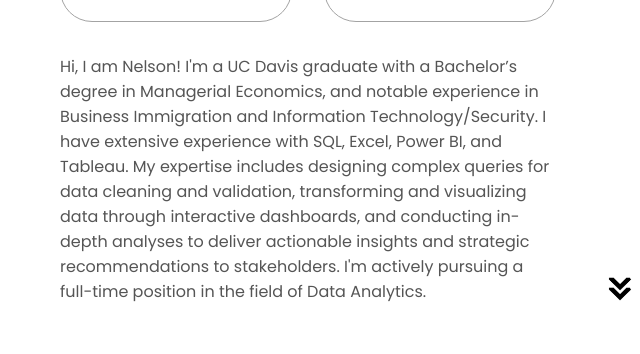
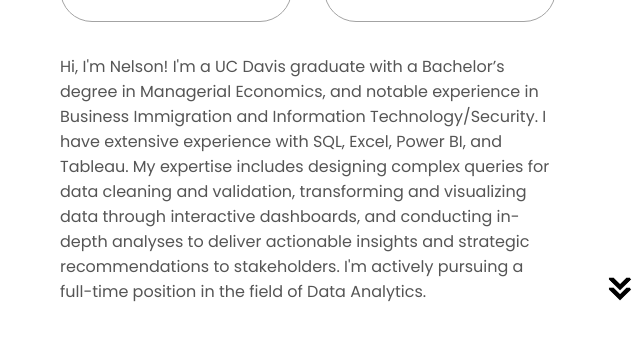
Before and after one commit to sfkwannelson/html-css-js-portfolio-tutorial, a plain HTML site: page index.html in a window 1280 px wide. Shown: the part 1319-1673 px from the top of the page, 564-1204 px from the left. Drawn offline with Linux system fonts and the light colour scheme; files whose address does not match are found by name.

Commit message:
Update index.html

```diff
--- a/index.html
+++ b/index.html
@@ -86,7 +86,7 @@
                     </div>
                 </div>
                 <div class="text-container">
-                    <p>Hi, I am Nelson! I'm a UC Davis graduate with a Bachelor’s degree in Managerial Economics,
+                    <p>Hi, I'm Nelson! I'm a UC Davis graduate with a Bachelor’s degree in Managerial Economics,
                         and notable experience in Business Immigration and Information Technology/Security.
                         I have extensive experience with SQL, Excel, Power BI, and Tableau. My expertise includes
                         designing complex queries for data cleaning and validation, transforming and visualizing data
```
